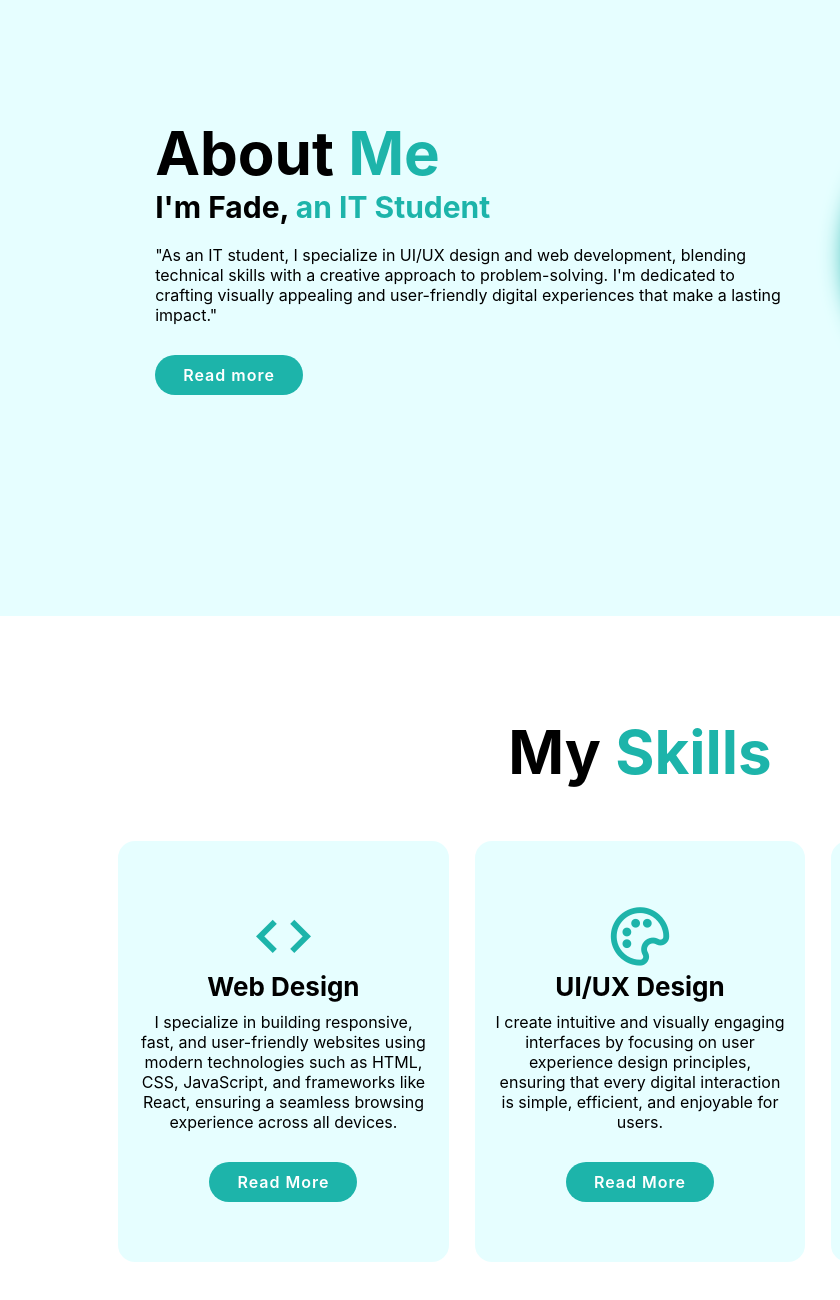
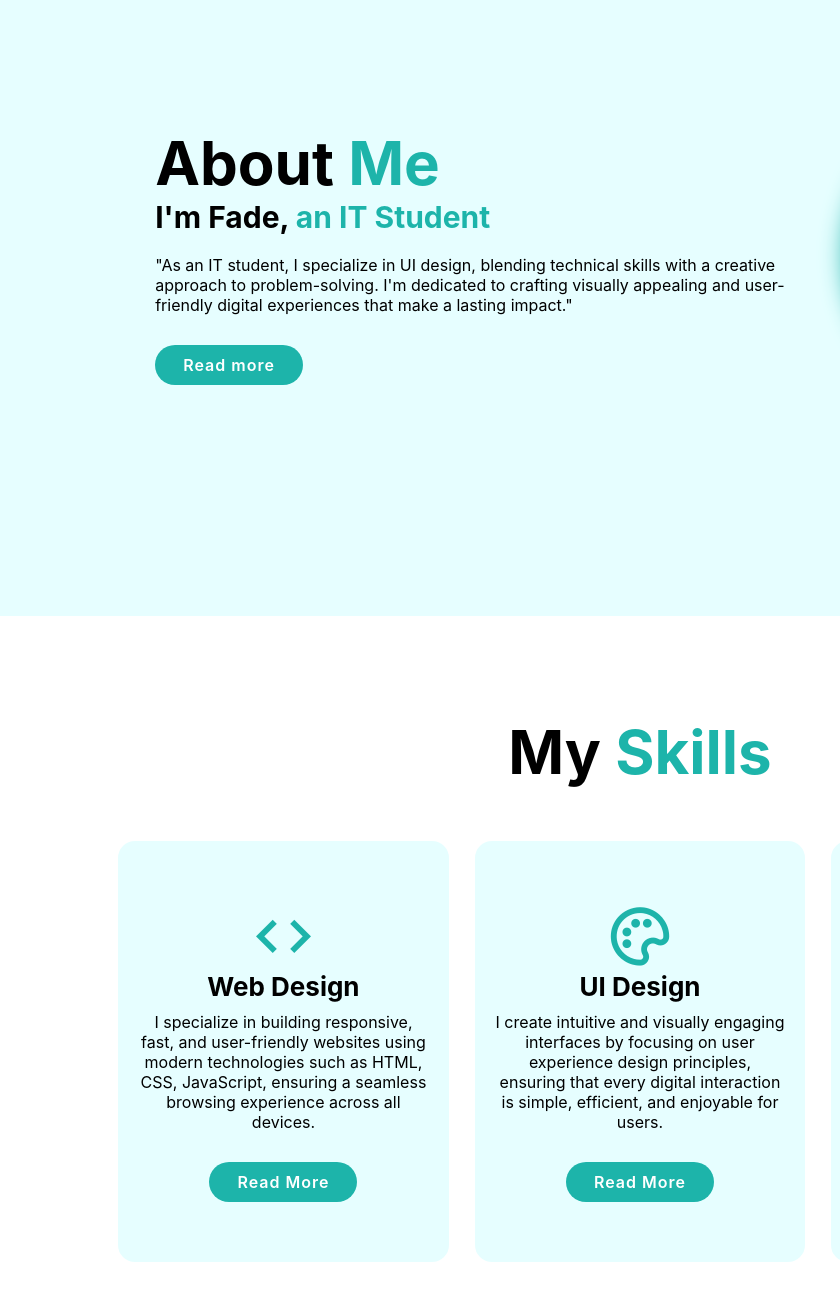
Before and after one commit to akosifade25/Hands-On-Exam, a plain HTML site: page index.html in a window 1280 px wide. Shown: the part 984-2284 px from the top of the page, 0-840 px from the left. Drawn offline with nearby package versions, Linux system fonts and the light colour scheme.

Commit message:
Update index.html

```diff
--- a/index.html
+++ b/index.html
@@ -30,7 +30,7 @@
             <h3>Hello, I am</h3>
             <h1>Aaron Faderagao</h1>
             <h3>an IT Student - <span class="multiple-text"></span></h3>
-            <p>"I'm an IT student with a passion for UI/UX design and web development.
+            <p>"I'm an IT student with a passion for UI designing.
                 I thrive on creating intuitive, user-centered designs that seamlessly blend functionality and aesthetics.
                 Always eager to learn and innovate, I aim to deliver impactful digital experiences."</p>
             <div class="social-media">
@@ -47,7 +47,7 @@
         <div class="about-content">
             <h2 class="heading">About <span>Me</span> </h2>
             <h3>I'm Fade,<span> an IT Student</span></h3>
-            <p>"As an IT student, I specialize in UI/UX design and web development, blending technical skills with a
+            <p>"As an IT student, I specialize in UI design, blending technical skills with a
                 creative approach to problem-solving. I'm dedicated to crafting visually appealing and user-friendly
                 digital experiences that make a lasting impact."</p>
             <a href="#" class="btn">Read more</a>
@@ -66,13 +66,13 @@
                 <i class='bx bx-code'></i>
                 <h3>Web Design</h3>
                 <p>I specialize in building responsive, fast, and user-friendly websites using modern technologies such as
-                    HTML, CSS, JavaScript, and frameworks like React, ensuring a seamless browsing experience across all devices.</p>
+                    HTML, CSS, JavaScript, ensuring a seamless browsing experience across all devices.</p>
                 <a href="#" class="btn">Read More</a>
             </div>
 
             <div class="skills-box">
                 <i class='bx bx-palette' ></i>
-                <h3>UI/UX Design</h3>
+                <h3>UI Design</h3>
                 <p>I create intuitive and visually engaging interfaces by focusing on user experience design principles,
                     ensuring that every digital interaction is simple, efficient, and enjoyable for users.</p>
                 <a href="#" class="btn">Read More</a>
```
